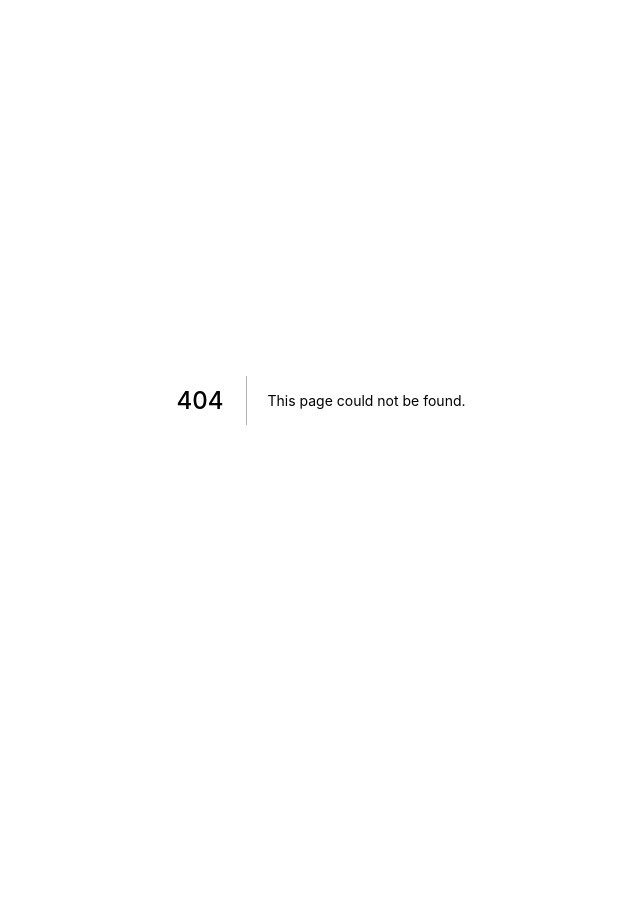
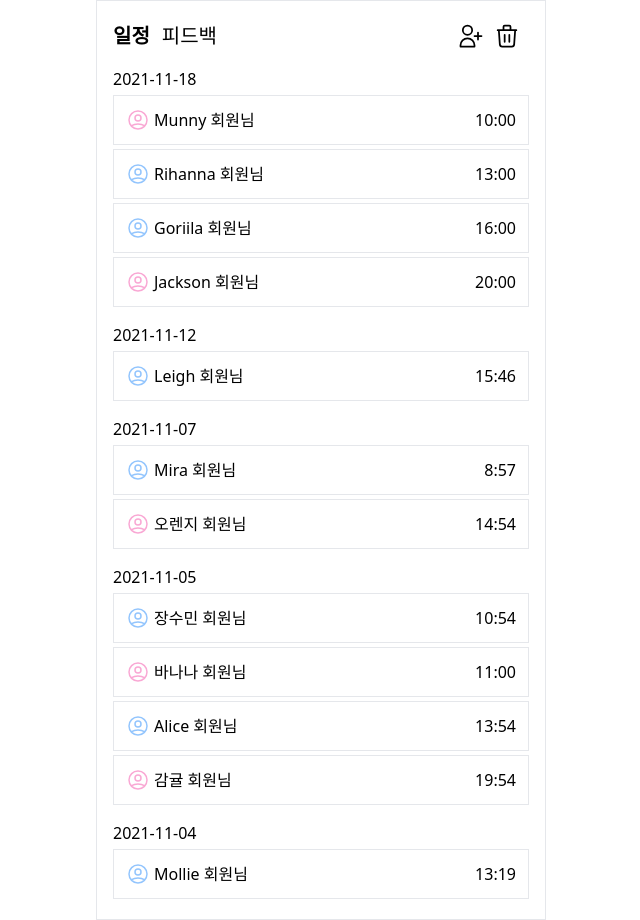
Before and after one commit to codestates/bodysign-frontend, a Next.js app in the folder client/: page /session in a window 1280 px wide. Before the commit this address had no page. Shown: the whole page, without its empty margins (319-959 px from the left). Before the commit the page ends 800 px from the top, so only its background shows below. Built offline with nearby package versions, Linux system fonts and the light colour scheme.

Commit message:
session 레이아웃

```diff
--- /dev/null
+++ b/client/dummydata.json
@@ -0,0 +1,98 @@
+[
+	{
+		"id": "1",
+		"name": "Alice",
+		"gender": "male",
+		"time": "13:54",
+		"times": "8/10",
+		"date": "2021-11-05"
+	},
+	{
+		"id": "2",
+		"name": "장수민",
+		"gender": "male",
+		"time": "10:54",
+		"times": "3/10",
+		"date": "2021-11-05"
+	},
+	{
+		"id": "3",
+		"name": "오렌지",
+		"gender": "female",
+		"time": "14:54",
+		"times": "2/10",
+		"date": "2021-11-07"
+	},
+	{
+		"id": "4",
+		"name": "감귤",
+		"gender": "female",
+		"time": "19:54",
+		"times": "9/10",
+		"date": "2021-11-05"
+	},
+	{
+		"id": "5",
+		"name": "바나나",
+		"gender": "female",
+		"time": "11:00",
+		"times": "26/30",
+		"date": "2021-11-05"
+	},
+	{
+		"id": "6",
+		"name": "Mollie",
+		"gender": "male",
+		"time": "13:19",
+		"times": "1/15",
+		"date": "2021-11-04"
+	},
+	{
+		"id": "7",
+		"name": "Leigh",
+		"gender": "male",
+		"time": "15:46",
+		"times": "4/5",
+		"date": "2021-11-12"
+	},
+	{
+		"id": "8",
+		"name": "Munny",
+		"gender": "female",
+		"time": "10:00",
+		"times": "10/15",
+		"date": "2021-11-18"
+	},
+	{
+		"id": "9",
+		"name": "Goriila",
+		"gender": "male",
+		"time": "16:00",
+		"times": "3/10",
+		"date": "2021-11-18"
+	},
+	{
+		"id": "10",
+		"name": "Rihanna",
+		"gender": "male",
+		"time": "13:00",
+		"times": "20/25",
+		"date": "2021-11-18"
+	},
+	{
+		"id": "11",
+		"name": "Jackson",
+		"gender": "female",
+		"time": "20:00",
+		"times": "5/10",
+		"date": "2021-11-18"
+	},
+	{
+		"id": "12",
+		"name": "Mira",
+		"gender": "male",
+		"time": "8:57",
+		"times": "3/10",
+		"date": "2021-11-07"
+	}
+]
--- /dev/null
+++ b/client/src/components/Layout.tsx
@@ -0,0 +1,19 @@
+type WeborApp = 'Web' | 'App'
+
+interface LayoutProps {
+	children: React.ReactNode
+	variant: WeborApp
+}
+
+const Layout = ({ children, variant = 'Web' }: LayoutProps) => {
+	return (
+		<div
+			className={`flex justify-center border m-auto ${
+				variant === 'Web' ? 'max-w-[450px]' : 'w-full'
+			}`}>
+			{children}
+		</div>
+	)
+}
+
+export default Layout
--- /dev/null
+++ b/client/src/graphql/cache.tsx
@@ -0,0 +1,3 @@
+import { makeVar } from '@apollo/client'
+
+export const modalVar = makeVar(false)
--- a/client/src/pages/_app.tsx
+++ b/client/src/pages/_app.tsx
@@ -1,8 +1,21 @@
 import '../styles/globals.css'
 import type { AppProps } from 'next/app'
+import {
+	ApolloClient,
+	InMemoryCache,
+	ApolloProvider
+} from '@apollo/client'
+
+const client = new ApolloClient({
+	cache: new InMemoryCache()
+})
 
 function MyApp({ Component, pageProps }: AppProps) {
-	return <Component {...pageProps} />
+	return (
+		<ApolloProvider client={client}>
+			<Component {...pageProps} />
+		</ApolloProvider>
+	)
 }
 
 export default MyApp
--- /dev/null
+++ b/client/src/pages/session.tsx
@@ -0,0 +1,171 @@
+import { NextPage } from 'next'
+import React, { useEffect, useState } from 'react'
+import Layout from '../components/Layout'
+import dummyData from '../../dummydata.json'
+import { modalVar } from '../graphql/cache'
+import { useReactiveVar } from '@apollo/client'
+
+interface NameTime {
+	id: string
+	name: string
+	gender: string
+	time: string
+}
+
+const Session: NextPage = () => {
+	const [category, setCategory] = useState('일정')
+	const overlay = useReactiveVar(modalVar)
+
+	const sessionObject: Record<string, NameTime[]> = {}
+	dummyData
+		.sort((a, b) => {
+			const aDate = new Date(`${a.date} ${a.time}`).getTime()
+			const bDate = new Date(`${b.date} ${b.time}`).getTime()
+			return aDate > bDate ? -1 : 1
+		})
+		.forEach(el => {
+			if (sessionObject[el.date] === undefined) {
+				sessionObject[el.date] = []
+			}
+			sessionObject[el.date].push({
+				id: el.id,
+				name: el.name,
+				gender: el.gender,
+				time: el.time
+			})
+		})
+
+	useEffect(() => {
+		if (category === '피드백') {
+			// filter
+		} else if (category === '일정') {
+		}
+	}, [category])
+
+	return (
+		<>
+			<Layout variant="Web">
+				<div className="flex flex-col justify-center w-full mx-4 my-5">
+					<div className="flex items-center justify-between">
+						<span className="flex text-[20px]">
+							<div
+								className={`${category === '일정' ? 'font-semibold' : ''}`}
+								onClick={() => setCategory('일정')}>
+								일정
+							</div>
+							<div
+								className={`ml-3 ${
+									category === '피드백' ? 'font-semibold' : ''
+								}`}
+								onClick={() => setCategory('피드백')}>
+								피드백
+							</div>
+						</span>
+						<span className="flex">
+							<svg
+								xmlns="http://www.w3.org/2000/svg"
+								className="w-7 h-7"
+								fill="none"
+								viewBox="0 0 24 24"
+								stroke="currentColor">
+								<path
+									strokeLinecap="round"
+									strokeLinejoin="round"
+									strokeWidth={1.5}
+									d="M18 9v3m0 0v3m0-3h3m-3 0h-3m-2-5a4 4 0 11-8 0 4 4 0 018 0zM3 20a6 6 0 0112 0v1H3v-1z"
+								/>
+							</svg>
+							<svg
+								xmlns="http://www.w3.org/2000/svg"
+								className="mx-2 w-7 h-7"
+								fill="none"
+								viewBox="0 0 24 24"
+								stroke="currentColor">
+								<path
+									strokeLinecap="round"
+									strokeLinejoin="round"
+									strokeWidth={1.5}
+									d="M19 7l-.867 12.142A2 2 0 0116.138 21H7.862a2 2 0 01-1.995-1.858L5 7m5 4v6m4-6v6m1-10V4a1 1 0 00-1-1h-4a1 1 0 00-1 1v3M4 7h16"
+								/>
+							</svg>
+						</span>
+					</div>
+
+					<div>
+						{Object.entries(sessionObject).map((entry, idx) => {
+							return (
+								<React.Fragment key={idx}>
+									<div
+										className="mt-4"
+										onClick={() => {
+											modalVar(true)
+										}}>
+										<div className="text-[16px]">{entry[0]}</div>
+										{entry[1].reverse().map((session, idx2) => {
+											return (
+												<React.Fragment key={idx2}>
+													<div className="text-[16px]">
+														<div className="flex justify-between px-3 py-3 mt-1 border">
+															<div className="flex">
+																<svg
+																	xmlns="http://www.w3.org/2000/svg"
+																	className={`w-6 h-6 ${
+																		session.gender === 'male'
+																			? 'text-blue-300'
+																			: 'text-pink-300'
+																	}`}
+																	fill="none"
+																	viewBox="0 0 24 24"
+																	stroke="currentColor">
+																	<path
+																		strokeLinecap="round"
+																		strokeLinejoin="round"
+																		strokeWidth={1.5}
+																		d="M5.121 17.804A13.937 13.937 0 0112 16c2.5 0 4.847.655 6.879 1.804M15 10a3 3 0 11-6 0 3 3 0 016 0zm6 2a9 9 0 11-18 0 9 9 0 0118 0z"
+																	/>
+																</svg>
+																<div className="ml-1">
+																	{session.name} 회원님
+																</div>
+															</div>
+															<div className="ml-3">{session.time}</div>
+														</div>
+													</div>
+												</React.Fragment>
+											)
+										})}
+									</div>
+								</React.Fragment>
+							)
+						})}
+					</div>
+				</div>
+
+				{overlay ? (
+					<div className="fixed max-w-[450px] w-full bottom-0">
+						<div
+							className="fixed inset-0 z-[-1] bg-black opacity-20"
+							onClick={() => modalVar(false)}></div>
+						<div className="bg-white flex z-[50] h-[200px] flex-col justify-center">
+							<div className="py-3 text-center text-[20px]">
+								수업을 완료하였습니다.
+							</div>
+							<div className="max-w-[450px] self-end mt-4">
+								<button
+									className="px-4 py-3 bg-gray-100 border"
+									onClick={() => modalVar(false)}>
+									취소
+								</button>
+								<button className="px-4 py-3 mx-3 bg-yellow-100 border">
+									완료
+								</button>
+							</div>
+						</div>
+					</div>
+				) : null}
+			</Layout>
+		</>
+	)
+}
+
+export default Session
```
